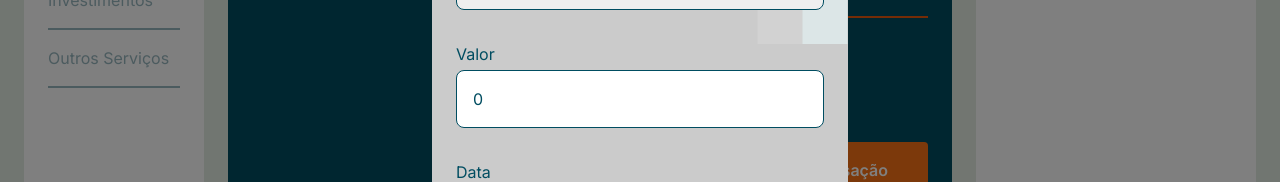
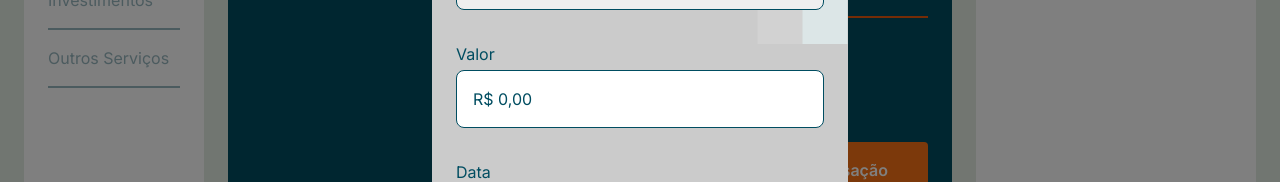
Before and after one commit to sucodelarangela/fiap-tech-challenge-1, a Next.js app: page / in a window 1280 px wide. Both pictures are taken after a click on the button "Nova transação". Shown: the part 296-478 px from the top of the page. Built offline with nearby package versions, Linux system fonts and the light colour scheme.

Commit message:
chore: add money mask in amount input

```diff
--- a/package.json
+++ b/package.json
@@ -22,7 +22,9 @@
     "next": "15.1.4",
     "react": "^19.0.0",
     "react-dom": "^19.0.0",
-    "react-icons": "^5.4.0"
+    "react-icons": "^5.4.0",
+    "react-number-format": "^5.4.3",
+    "sonner": "^1.7.2"
   },
   "devDependencies": {
     "@chromatic-com/storybook": "^3.2.3",
--- a/src/app/layout.tsx
+++ b/src/app/layout.tsx
@@ -1,4 +1,5 @@
 import type { Metadata } from "next";
+import { Toaster } from "sonner";
 import { Header } from "@/components/Header";
 import { Sidebar } from "@/components/SideBar";
 import "./globals.css";
@@ -21,6 +22,7 @@ export default function RootLayout({
         <main className="grid lg:grid-cols-[180px_1fr_280px] gap-6 max-w-7xl m-auto p-6">
           <Sidebar />
           {children}
+          <Toaster richColors />
         </main>
       </body>
     </html>
--- a/src/components/AddTransactionForm/index.tsx
+++ b/src/components/AddTransactionForm/index.tsx
@@ -1,6 +1,7 @@
 import { useState, useEffect } from "react";
 import { TransactionType } from "@/models/Transaction";
 import { Button } from "@/components/Button";
+import { NumericFormat } from "react-number-format";
 
 interface AddTransactionFormProps {
   initialType?: TransactionType | "";
@@ -24,17 +25,21 @@ export function AddTransactionForm({
   buttonText = "Criar Transação",
 }: AddTransactionFormProps) {
   const [type, setType] = useState<TransactionType | "">(initialType);
-  const [amount, setAmount] = useState<number>(initialAmount);
+  const [amount, setAmount] = useState<string>(initialAmount.toString());
   const [date, setDate] = useState<string>(initialDate);
-  const isDisabled = amount <= 0 || type === "";
+  const isDisabled = parseFloat(amount) <= 0 || type === "";
 
   const handleSubmit = () => {
-    onSubmit({ type: type as TransactionType, amount, date });
+    onSubmit({
+      type: type as TransactionType,
+      amount: parseFloat(amount),
+      date,
+    });
   };
 
   useEffect(() => {
     setType(initialType);
-    setAmount(initialAmount);
+    setAmount(initialAmount.toString());
     setDate(initialDate);
   }, [initialType, initialAmount, initialDate]);
 
@@ -60,12 +65,19 @@ export function AddTransactionForm({
           <label htmlFor="amount" className="block mb-1">
             Valor
           </label>
-          <input
+          <NumericFormat
             id="amount"
-            type="number"
             value={amount}
-            onChange={(e) => setAmount(Number(e.target.value))}
+            onValueChange={(values) => setAmount(values.value)}
+            prefix="R$ "
+            decimalSeparator=","
+            thousandSeparator="."
+            decimalScale={2}
+            allowLeadingZeros={false}
+            allowNegative={false}
+            fixedDecimalScale
             className="w-full p-4 border border-foreground rounded-lg"
+            placeholder="R$ 0,00"
             required
           />
         </div>
```
